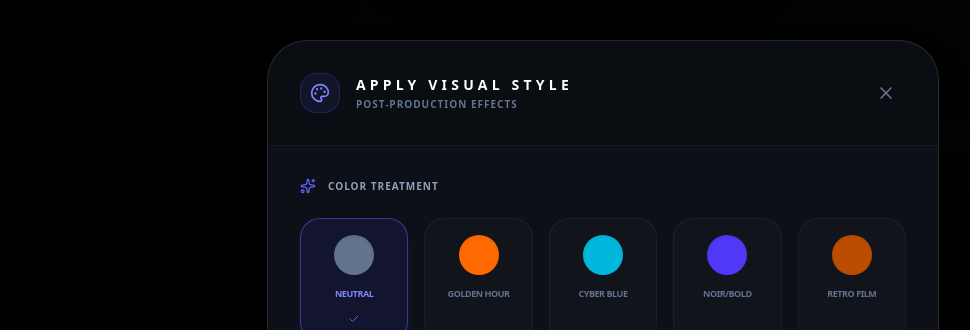
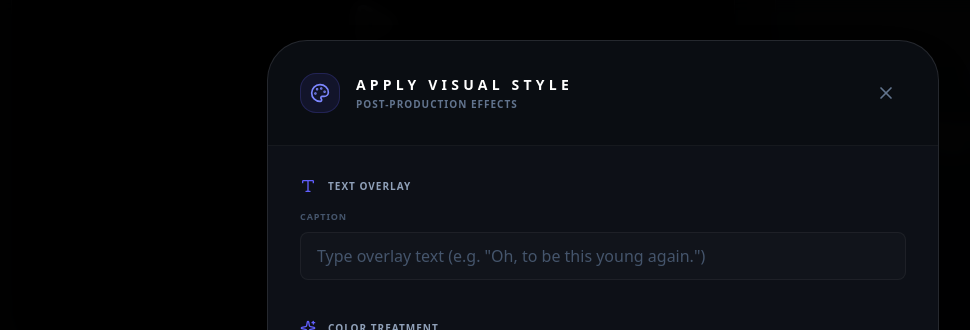
Before and after one commit to JazibWaqas/Mimic, a Next.js app in the folder frontend/: page /vault in a window 1280 px wide. Both pictures are taken after a click on the button 732 px from the left and 1040 px from the top of the page. Shown: the part 640-970 px from the top of the page, without its empty margins (37-1007 px from the left). Built offline with nearby package versions, Linux system fonts and the light colour scheme; no server answers.

Commit message:
styling agent partially implemented

```diff
--- a/frontend/app/vault/page.tsx
+++ b/frontend/app/vault/page.tsx
@@ -113,6 +113,9 @@ export default function VaultPage() {
     const [isStylingOpen, setIsStylingOpen] = useState(false);
     const [isStylingLoading, setIsStylingLoading] = useState(false);
 
+    const [vaultStylePreview, setVaultStylePreview] = useState<StyleConfig | null>(null);
+    const [vaultCaptionPreview, setVaultCaptionPreview] = useState<string>("");
+
     const videoRef = useRef<HTMLVideoElement>(null);
     const decisionListRef = useRef<HTMLDivElement>(null);
 
@@ -223,6 +226,22 @@ export default function VaultPage() {
         if (path && !path.startsWith("/")) path = "/" + path;
         return `${API_BASE}${path}?v=${Date.now()}`;
     }, [selectedItem]);
+
+    const cssFilterForPreset = (preset?: StyleConfig["color"]["preset"]) => {
+        switch (preset) {
+            case "warm":
+                return "contrast(1.05) saturate(1.15) sepia(0.18) hue-rotate(-10deg)";
+            case "cool":
+                return "contrast(1.05) saturate(1.05) hue-rotate(15deg)";
+            case "high_contrast":
+                return "contrast(1.25) saturate(1.1)";
+            case "vintage":
+                return "contrast(1.05) saturate(0.9) sepia(0.28)";
+            case "neutral":
+            default:
+                return "none";
+        }
+    };
 
     const currentModeAssets = useMemo(() => {
         const assets = viewMode === "results" ? results : viewMode === "references" ? references : clips;
@@ -358,6 +377,10 @@ export default function VaultPage() {
                                 <div className={cn("video-aura", isPlaying && "video-aura-active animate-pulse-vibrant")} />
                                 <div className="relative aspect-[14/12] rounded-[2.5rem] overflow-hidden bg-black shadow-[0_0_50px_rgba(0,0,0,0.5)] border border-white/10 group-hover:border-indigo-500/30 transition-all duration-700">
                                     {selectedItem ? (
+                                        <div
+                                            className="absolute inset-0"
+                                            style={{ filter: cssFilterForPreset(vaultStylePreview?.color?.preset) }}
+                                        >
                                             <video
                                                 ref={videoRef}
                                                 src={videoUrl}
@@ -368,10 +391,38 @@ export default function VaultPage() {
                                                 className="w-full h-full object-cover"
                                                 controls
                                             />
+                                        </div>
                                     ) : (
                                         <div className="w-full h-full flex flex-col items-center justify-center opacity-20">
                                             <Play className="h-12 w-12 mb-4" />
                                             <p className="text-[10px] font-black uppercase tracking-widest">Select specimen</p>
+                                        </div>
+                                    )}
+
+                                    {/* Vault-only overlays (non-destructive preview) */}
+                                    {(vaultCaptionPreview || (intelligence as any)?.blueprint?.text_overlay) && (
+                                        <div className="absolute inset-0 pointer-events-none">
+                                            <div
+                                                className={cn(
+                                                    "absolute left-0 right-0 px-10 text-center",
+                                                    (vaultStylePreview?.text?.position || "bottom") === "top" && "top-[8%]",
+                                                    (vaultStylePreview?.text?.position || "bottom") === "center" && "top-1/2 -translate-y-1/2",
+                                                    (vaultStylePreview?.text?.position || "bottom") === "bottom" && "bottom-[10%]"
+                                                )}
+                                                style={{
+                                                    fontFamily: vaultStylePreview?.text?.font || "Inter",
+                                                    fontWeight: vaultStylePreview?.text?.weight || 600,
+                                                    color: vaultStylePreview?.text?.color || "#FFFFFF",
+                                                    textShadow: vaultStylePreview?.text?.shadow ? "0 2px 12px rgba(0,0,0,0.85)" : undefined,
+                                                }}
+                                            >
+                                                <div className={cn(
+                                                    "text-[28px] sm:text-[34px] leading-tight",
+                                                    vaultStylePreview?.text?.animation === "fade" && "animate-in fade-in duration-500"
+                                                )}>
+                                                    {vaultCaptionPreview || (intelligence as any)?.blueprint?.text_overlay}
+                                                </div>
+                                            </div>
                                         </div>
                                     )}
                                 </div>
@@ -857,30 +908,13 @@ export default function VaultPage() {
                 isOpen={isStylingOpen}
                 onClose={() => setIsStylingOpen(false)}
                 initialConfig={intelligence?.style_config}
-                onApply={async (config) => {
-                    if (!selectedItem) return;
+                initialCaption={vaultCaptionPreview || (intelligence as any)?.blueprint?.text_overlay || ""}
+                onApply={async (payload) => {
                     setIsStylingLoading(true);
-                    const toastId = toast.loading("Applying styling...");
                     try {
-                        await api.applyStyle(selectedItem.filename, config);
-
-                        // Force refresh intelligence to get new config
-                        const key = viewMode === "clips" ? (selectedItem as Clip).clip_hash || selectedItem.filename : selectedItem.filename;
-                        const data = await api.fetchIntelligence(viewMode, key);
-                        setIntelligence(data as IntelligenceViewModel);
-
-                        toast.success("Aesthetic Path Updated", { id: toastId });
+                        setVaultStylePreview(payload.config);
+                        setVaultCaptionPreview(payload.caption);
                         setIsStylingOpen(false);
-
-                        // Refresh video to show changes
-                        if (videoRef.current) {
-                            const currentPos = videoRef.current.currentTime;
-                            videoRef.current.src = `${videoUrl}&t=${Date.now()}`;
-                            videoRef.current.currentTime = currentPos;
-                            videoRef.current.play();
-                        }
-                    } catch (_err) {
-                        toast.error("Styling failed", { id: toastId });
                     } finally {
                         setIsStylingLoading(false);
                     }
--- a/frontend/components/StylingModal.tsx
+++ b/frontend/components/StylingModal.tsx
@@ -1,15 +1,16 @@
 "use client";
 
 import { X, Check, Palette, Type, Sparkles } from "lucide-react";
-import { useState } from "react";
+import { useEffect, useState } from "react";
 import { cn } from "@/lib/utils";
 import type { StyleConfig } from "@/lib/types";
 
 interface StylingModalProps {
     isOpen: boolean;
     onClose: () => void;
-    onApply: (config: StyleConfig) => void;
+    onApply: (payload: { config: StyleConfig; caption: string }) => void;
     initialConfig?: StyleConfig;
+    initialCaption?: string;
 }
 
 const COLOR_PRESETS = [
@@ -23,12 +24,20 @@ const COLOR_PRESETS = [
 const FONTS = ['Inter', 'Outfit', 'serif', 'sans-serif', 'mono'];
 const POSITIONS = ['top', 'center', 'bottom'] as const;
 
-export default function StylingModal({ isOpen, onClose, onApply, initialConfig }: StylingModalProps) {
+export default function StylingModal({ isOpen, onClose, onApply, initialConfig, initialCaption }: StylingModalProps) {
     const [config, setConfig] = useState<StyleConfig>(initialConfig || {
         text: { font: 'Inter', weight: 600, color: '#FFFFFF', shadow: true, position: 'bottom', animation: 'fade' },
         color: { preset: 'neutral' },
         texture: { grain: false }
     });
+
+    const [caption, setCaption] = useState("");
+
+    useEffect(() => {
+        if (!isOpen) return;
+        if (initialConfig) setConfig(initialConfig);
+        if (typeof initialCaption === "string") setCaption(initialCaption);
+    }, [isOpen, initialConfig, initialCaption]);
 
     if (!isOpen) return null;
 
@@ -54,6 +63,23 @@ export default function StylingModal({ isOpen, onClose, onApply, initialConfig }
                 </div>
 
                 <div className="flex-1 overflow-y-auto p-8 space-y-10 custom-scrollbar">
+                    {/* 0. Text Overlay */}
+                    <section className="space-y-4">
+                        <div className="flex items-center gap-3">
+                            <Type className="h-4 w-4 text-indigo-500" />
+                            <h3 className="text-[10px] font-black text-slate-400 uppercase tracking-widest">Text Overlay</h3>
+                        </div>
+                        <div className="space-y-2">
+                            <p className="text-[9px] font-bold text-slate-600 uppercase tracking-widest">Caption</p>
+                            <input
+                                value={caption}
+                                onChange={(e) => setCaption(e.target.value)}
+                                placeholder='Type overlay text (e.g. "Oh, to be this young again.")'
+                                className="w-full h-12 px-4 rounded-xl bg-white/[0.02] border border-white/5 text-[11px] text-slate-200 placeholder:text-slate-600 outline-none focus:border-indigo-500/30 focus:bg-white/[0.04] transition-all"
+                            />
+                        </div>
+                    </section>
+
                     {/* 1. Color Treatment */}
                     <section className="space-y-6">
                         <div className="flex items-center gap-3">
@@ -172,7 +198,7 @@ export default function StylingModal({ isOpen, onClose, onApply, initialConfig }
                         Cancel
                     </button>
                     <button
-                        onClick={() => onApply(config)}
+                        onClick={() => onApply({ config, caption })}
                         className="flex-[1.5] h-14 rounded-2xl bg-indigo-600 text-[10px] font-black text-white uppercase tracking-widest hover:bg-indigo-500 transition-all shadow-xl shadow-indigo-600/20"
                     >
                         Update Visual Path
```
Lines whose indentation alone changed are shown as unchanged.
